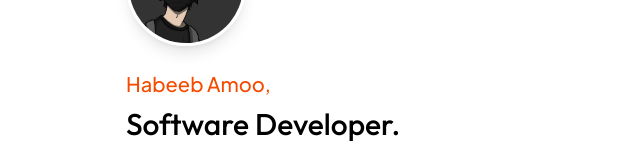
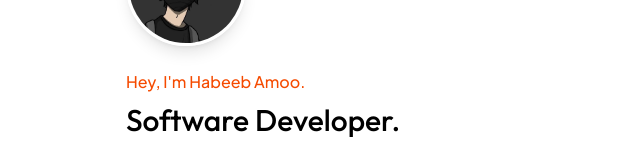
Before and after one commit to Habeebamoo/Portfolio, a React (Vite) app: page / in a window 1280 px wide. Shown: the part 234-384 px from the top of the page, without its empty margins (314-954 px from the left). Built offline with nearby package versions, Linux system fonts and the light colour scheme.

Commit message:
updated name in hero

```diff
--- a/src/components/Hero.tsx
+++ b/src/components/Hero.tsx
@@ -18,8 +18,12 @@ const Hero = () => {
         animate="show"
         variants={heroText}
       >
-        <h1 className="text-xl font-jsans text-orange-600 mt-6" data-aos="zoom-in">Habeeb Amoo,</h1>
+        <h1 className="font-jsans text-orange-600 mt-6" data-aos="zoom-in">
+          Hey, I'm Habeeb Amoo.
+        </h1>
+
         <h1 className="text-3xl font-outfit mt-2" data-aos="zoom-in">Software Developer.</h1>
+
         <p className="mt-2 text-gray-600 mb-6 w-[90%] font-inter" data-aos="zoom-in">
           I craft premium digital experiences, creating fast, secure and reliable solutions.
         </p>
```
